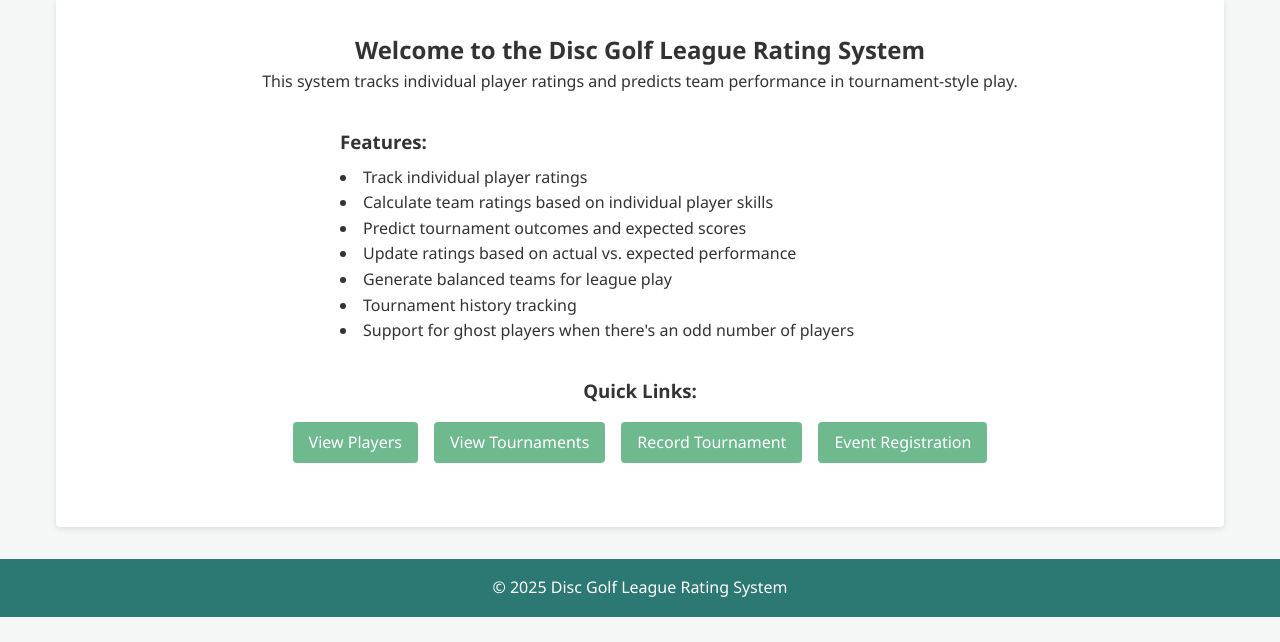
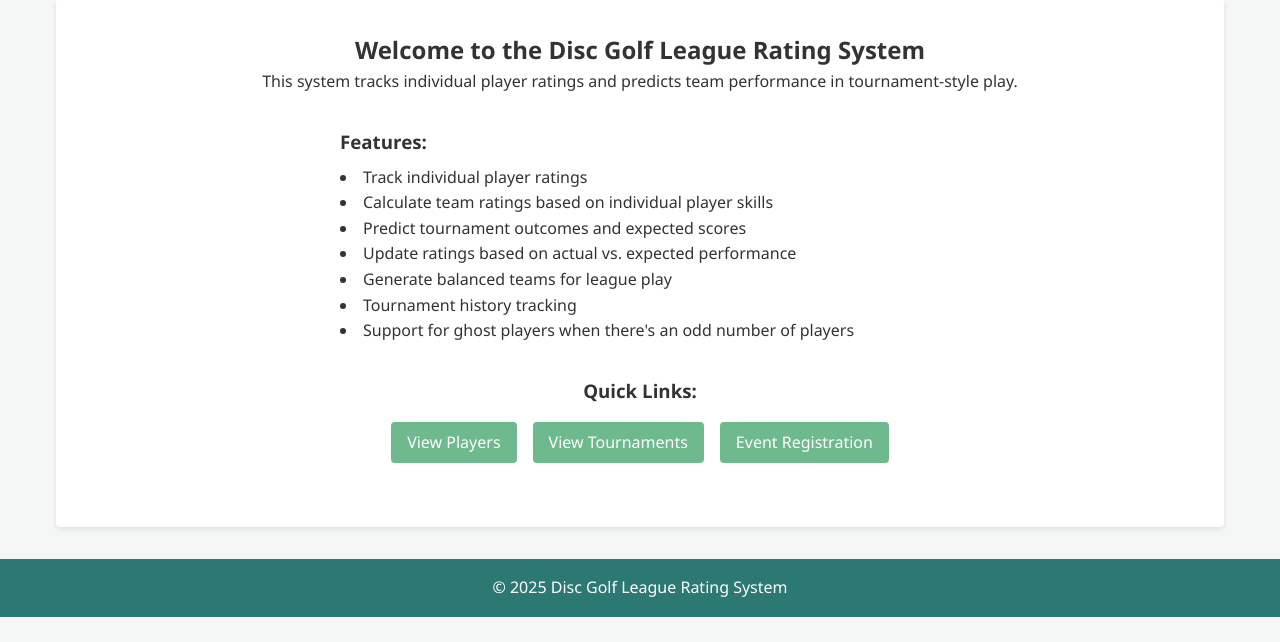
Before and after one commit to pdralston/dg_dubs_tournament_manager, a Flask app: page / in a window 1280 px wide. Shown: the part 158-800 px from the top of the page. Run offline with Flask 3, Linux system fonts and the light colour scheme.

Commit message:
Additional html refactoring

```diff
--- a/web_app/templates/index.html
+++ b/web_app/templates/index.html
@@ -23,8 +23,7 @@
         <div class="button-group">
             <a href="{{ url_for('list_players') }}" class="button">View Players</a>
             <a href="{{ url_for('list_tournaments') }}" class="button">View Tournaments</a>
-            <a href="{{ url_for('record_tournament') }}" class="button">Record Tournament</a>
-            <a href="{{ url_for('generate_teams') }}" class="button">Event Registration</a>
+            <a href="{{ url_for('event_registration') }}" class="button">Event Registration</a>
         </div>
     </div>
 </section>
```
